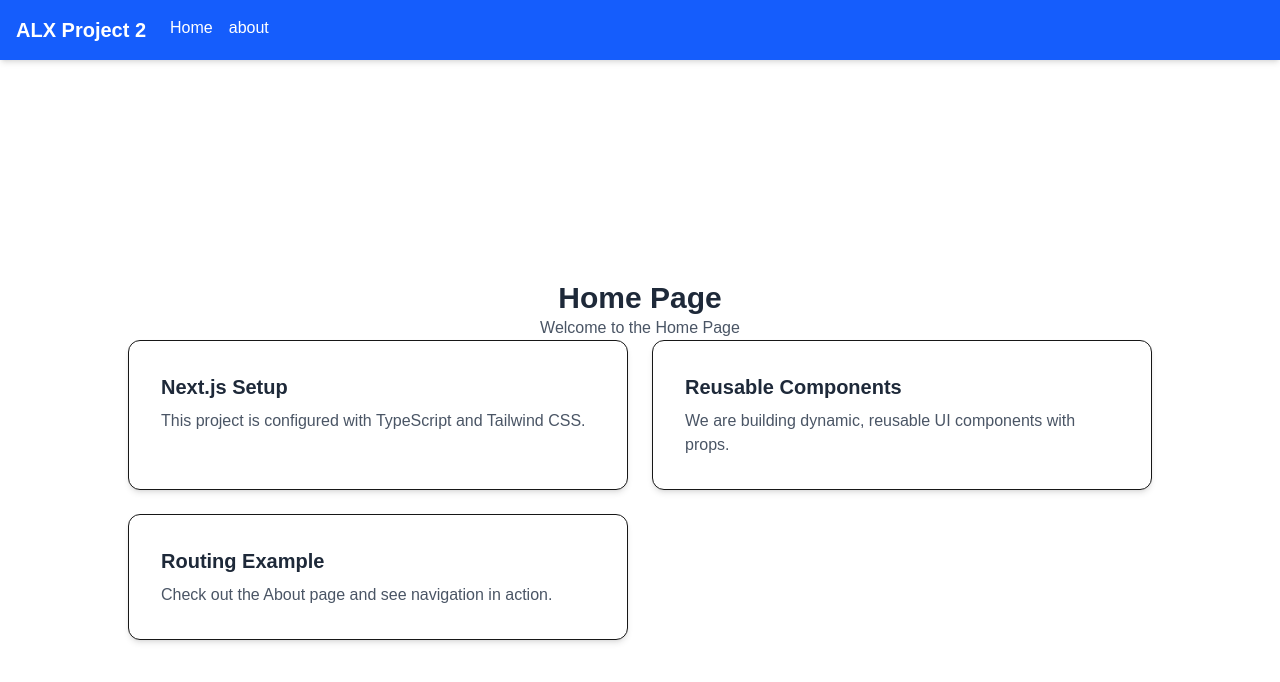
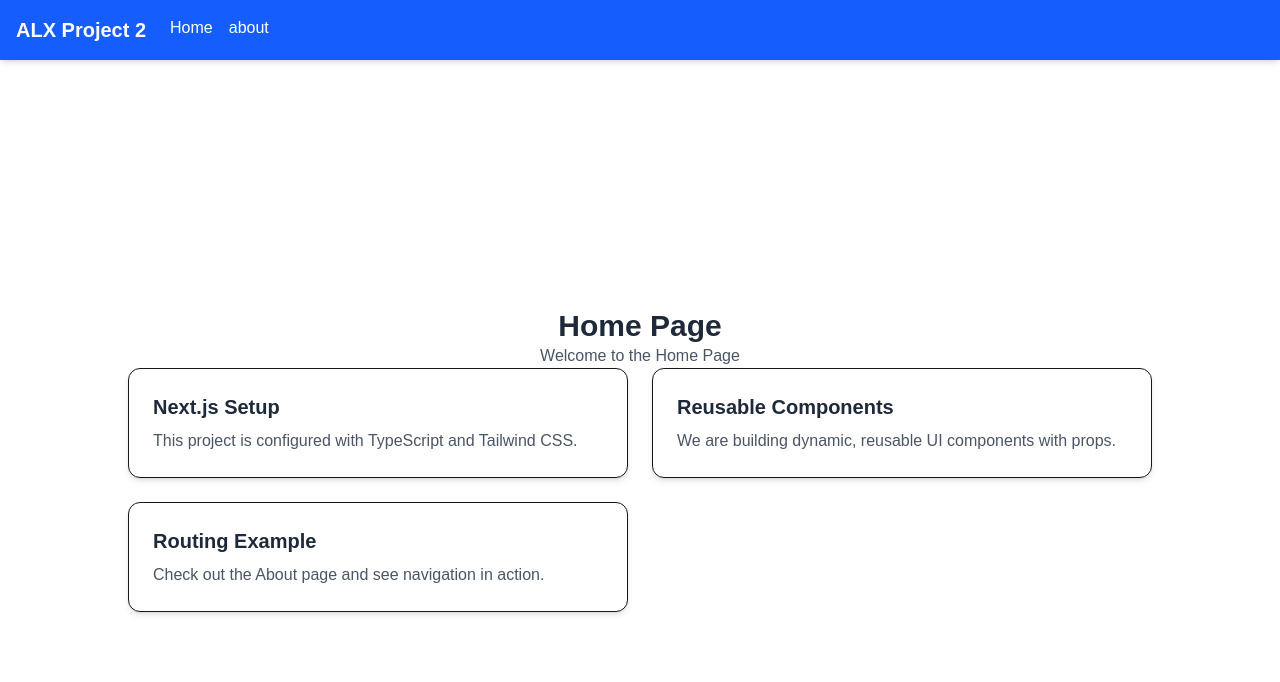
Before and after one commit to enock00/alx-project-0x02-setup, a Next.js app in the folder alx-project-0x02/: page /home in a window 1280 px wide. Shown: the top 682 px of the page. Built offline with nearby package versions, Linux system fonts and the light colour scheme.

Commit message:
Created a Reusable Card Component

```diff
--- a/alx-project-0x02/components/common/Card.tsx
+++ b/alx-project-0x02/components/common/Card.tsx
@@ -1,9 +1,9 @@
 import React from "react";
-import { CardProps } from "@/interfaces";
+import { type CardProps } from "@/interfaces";
 
 const Card: React.FC<CardProps> = ({ title, content }) => {
   return (
-    <div className="bg-white shadow-md rounded-xl p-8 border hover:shadow-lg transition">
+    <div className="bg-white shadow-md rounded-xl p-6 border hover:shadow-lg transition">
       <h2 className="text-xl font-semibold text-gray-800 mb-2">{title}</h2>
       <p className="text-gray-600">{content}</p>
     </div>
```
